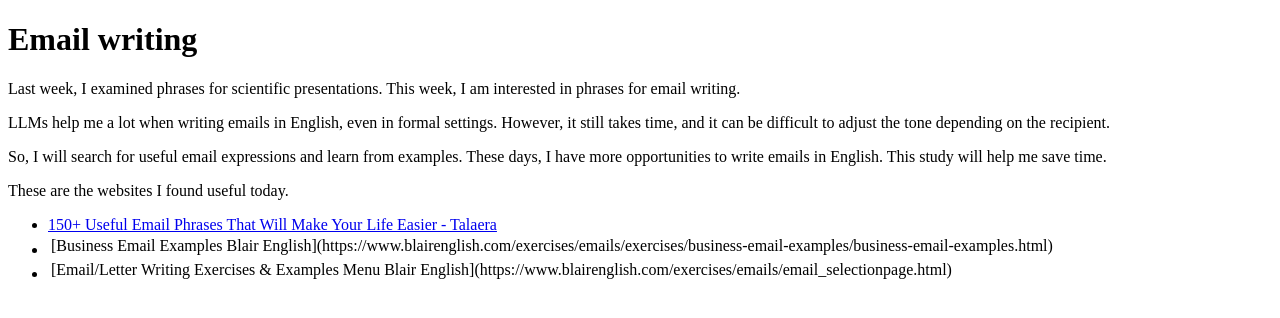
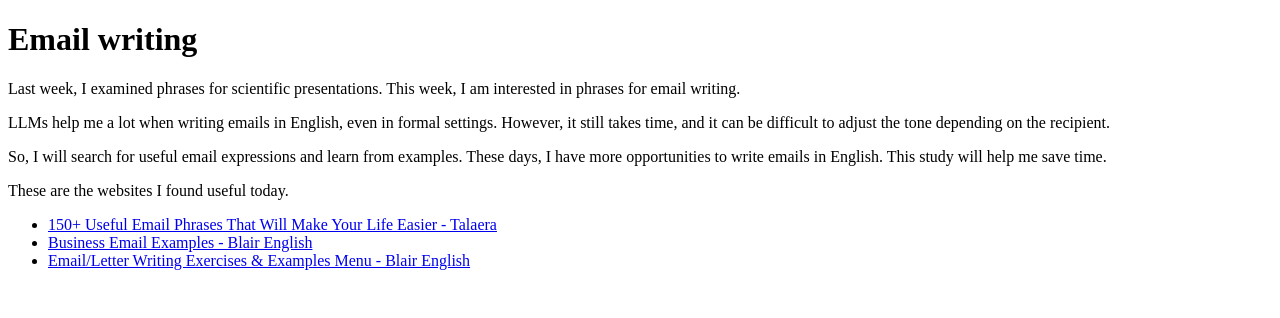
Before and after one commit to tosuke-med/language-learning-log, a Jekyll site: the page built from content/en/logs/2026-05-10.md, in a window 1280 px wide. Shown: the top 318 px of the page. Built offline with Jekyll 4.4.1, drawn with Linux system fonts in a browser that asks for light colours; our own code applies the rules of GitHub Pages for plain Markdown files.

Commit message:
Fix unrendered links in 2026-05-10 English log
Replace | with - in link text to prevent Kramdown from
misinterpreting the pipe character as a table column separator.

https://claude.ai/code/session_013DA7FcPHZLK2iWhzedeTVq

```diff
--- a/content/en/logs/2026-05-10.md
+++ b/content/en/logs/2026-05-10.md
@@ -13,5 +13,5 @@ So, I will search for useful email expressions and learn from examples. These da
 These are the websites I found useful today.
 
 * [150+ Useful Email Phrases That Will Make Your Life Easier - Talaera](https://www.talaera.com/emails-and-writing/150-useful-email-phrases/)
-* [Business Email Examples | Blair English](https://www.blairenglish.com/exercises/emails/exercises/business-email-examples/business-email-examples.html)
-* [Email/Letter Writing Exercises & Examples Menu | Blair English](https://www.blairenglish.com/exercises/emails/email_selectionpage.html)
+* [Business Email Examples - Blair English](https://www.blairenglish.com/exercises/emails/exercises/business-email-examples/business-email-examples.html)
+* [Email/Letter Writing Exercises & Examples Menu - Blair English](https://www.blairenglish.com/exercises/emails/email_selectionpage.html)
```
